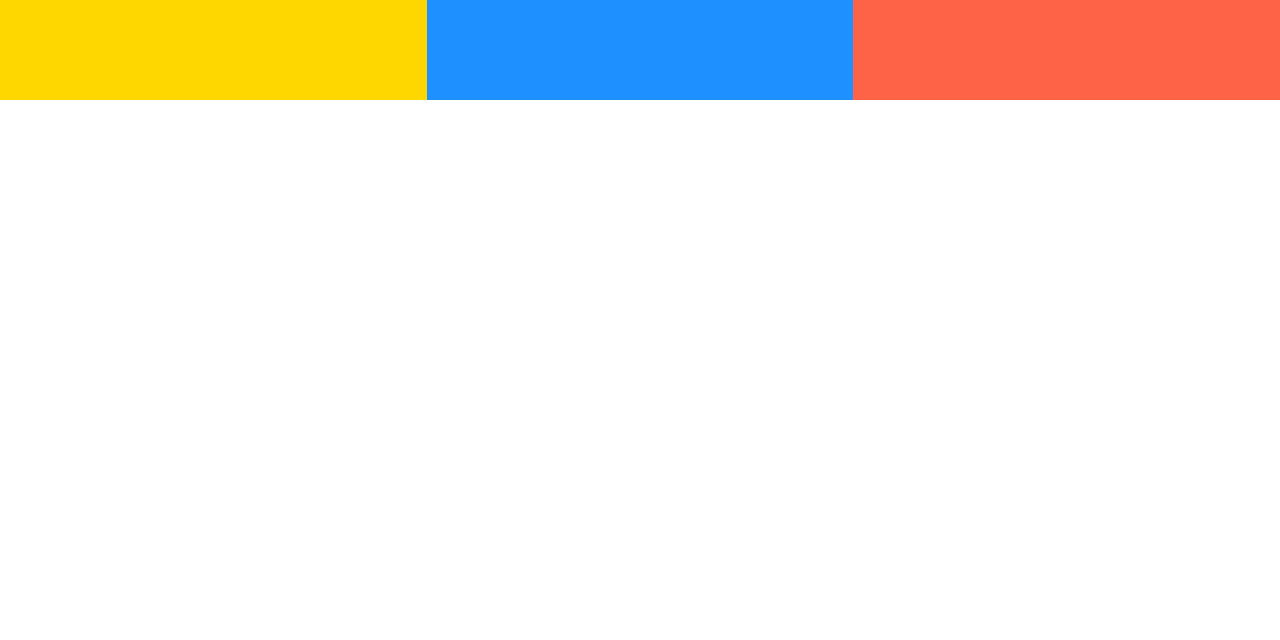
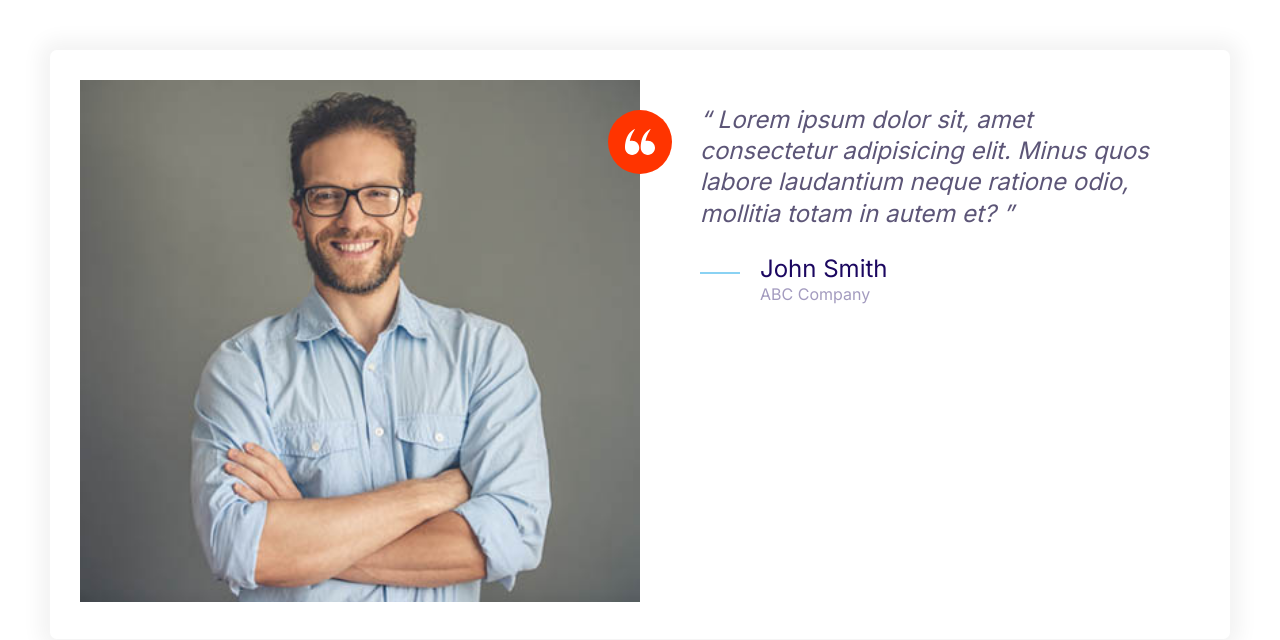
Before and after one commit to jonnguyen1926/moshify, a plain HTML site: page index.html in a window 1280 px wide. Drawn offline with Linux system fonts and the light colour scheme.

Commit message:
testimonials

```diff
--- a/css/styles.css
+++ b/css/styles.css
@@ -163,8 +163,17 @@ a {
     height: 40px;
 }
 
+.icon--small{
+    width: 30px;
+    height: 30px;
+}
+
 .icon--primary {
     fill: var(--color-primary);
+}
+
+.icon--white {
+    fill: #fff;
 }
 
 .icon-container {
@@ -175,6 +184,10 @@ a {
     display: inline-flex;
     justify-content: center;
     align-items: center;
+}
+
+.icon-container--accent {
+    background: var(--color-accent);
 }
 
 /* Buttons */
@@ -443,3 +456,33 @@ a {
         grid-template-columns: repeat(3, 1fr);
     }
 }
+
+/* Testimonials */
+.testimonial {
+    padding: 3rem;
+}
+
+.testimonial__image {
+    position: relative;
+}
+
+.testimonial__image > img {
+    width: 100%;
+}
+
+.testimonial__image > .icon-container {
+    position: absolute;
+    top: 3rem;
+    right: -32px;
+}
+
+@media screen and (min-width: 768px) {
+    .testimonial .quote,
+    .testimonial .quote__author {
+        font-size: 2.4rem;
+    }
+
+    .testimonial .quote {
+        margin-left: 6rem;
+    }
+}
--- a/index.html
+++ b/index.html
@@ -15,11 +15,37 @@
     <link rel="stylesheet" href="css/normalize.css" />
     <link rel="stylesheet" href="css/styles.css" />
   </head>
-  <body>
-    <div class="grid grid--1x3">
-      <div style="height: 100px; background: gold"></div>
-      <div style="height: 100px; background: dodgerblue"></div>
-      <div style="height: 100px; background: tomato"></div>
+  <body style="padding: 5rem">
+    <div class="card testimonial">
+      <div class="grid grid--1x2">
+        <div class="testimonial__image">
+          <img src="images/testimonial.jpg" alt="A happy, smiling customer" />
+          <span class="icon-container icon-container--accent">
+            <svg class="icon icon--white icon--small">
+              <use xlink:href="images/sprite.svg#quotes"></use>
+            </svg>
+          </span>
+        </div>
+        <blockquote class="quote">
+          <p class="quote__text">
+            Lorem ipsum dolor sit, amet consectetur adipisicing elit. Minus quos
+            labore laudantium neque ratione odio, mollitia totam in autem et?
+          </p>
+          <footer>
+            <div class="media">
+              <div class="media__image">
+                <svg class="icon icon--primary quote__line">
+                  <use xlink:href="images/sprite.svg#line"></use>
+                </svg>
+              </div>
+              <div class="media__body">
+                <h3 class="media__title quote__author">John Smith</h3>
+                <p class="quote__organization">ABC Company</p>
+              </div>
+            </div>
+          </footer>
+        </blockquote>
+      </div>
     </div>
   </body>
 </html>
```
Also changed, not shown: components/testimonials.html (added, +31 -0 lines), images/testimonial.jpg (added).
